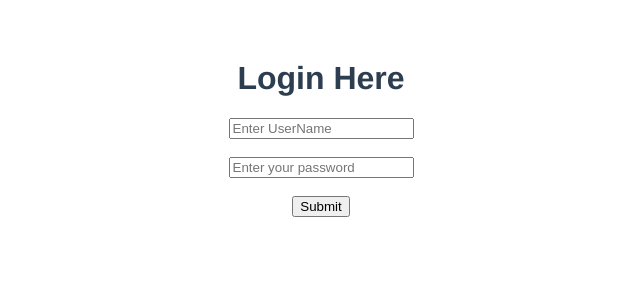
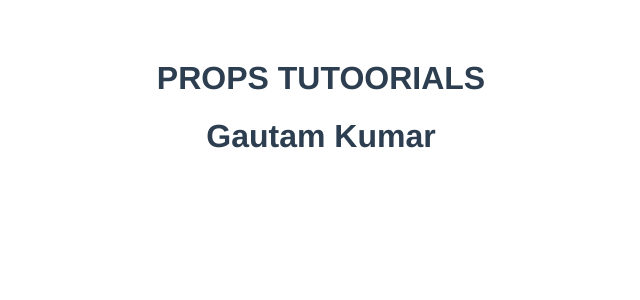
Before and after one commit to GK-SVG/Vue_JS, a Vue app: page / in a window 1280 px wide. Shown: the top 300 px of the page, without its empty margins (319-959 px from the left). Built offline with nearby package versions, Linux system fonts and the light colour scheme.

Commit message:
life cycle in vue js

```diff
--- a/src/App.vue
+++ b/src/App.vue
@@ -3,12 +3,13 @@
     <!-- <img alt="Vue logo" src="./assets/logo.png"> -->
     <!-- <HelloWorld msg="Welcome to Your Vue.js App"/> -->
     <!-- <MyProps v-bind:mydata="users"/> -->
-    <!-- <h1>{{title}}</h1> -->
+    <h1>{{title|UCASE}}</h1>
     <!-- <DataBinding/> -->
     <!-- <child v-on:changetitle="updateTitle($event)"/> -->
     <!-- <User/> -->
-    <h1>Login Here</h1>
-    <Login />
+    <!-- <h1>Login Here</h1> -->
+    <!-- <Login /> -->
+    <LifeCycle/>
   </div>
 </template>
 
@@ -19,11 +20,13 @@
 // import Home from "./components/style.vue";
 // import DataBinding from "./components/DataBinding";
 // import child from "./components/child";
-import Login from "./components/Form";
+// import Login from "./components/Form";
+import LifeCycle from "./components/lifecycle";
 export default {
   name: 'App',
   components: {
-    Login,
+    LifeCycle
+    // Login,
     // child,
     // HelloWorld,
     // Home,
--- /dev/null
+++ b/src/components/lifecycle.vue
@@ -0,0 +1,32 @@
+<template>
+    <div>
+        <h1>{{myname}}</h1>
+    </div>
+</template>
+
+<script>
+export default {
+    name:"LifeCycle",
+    data(){
+        return {
+            myname:"Gautam Kumar"
+        }
+
+    },
+    created(){
+        console.log(this.myname)
+    },
+    beforeCreate(){
+        // this.myname = "GK"
+        console.log(this.myname)
+    },
+    beforeMount(){
+        console.log("BeforeMount")
+        console.log(this.$el)
+    },
+    mounted(){
+        console.log("Mounted")
+        console.log(this.$el)
+    }
+}
+</script>
--- a/src/main.js
+++ b/src/main.js
@@ -2,7 +2,9 @@ import Vue from 'vue'
 import App from './App.vue'
 
 Vue.config.productionTip = false
-
+Vue.filter("UCASE",function(val){
+  return val.toUpperCase()
+})
 new Vue({
   render: h => h(App),
 }).$mount('#app')
```
